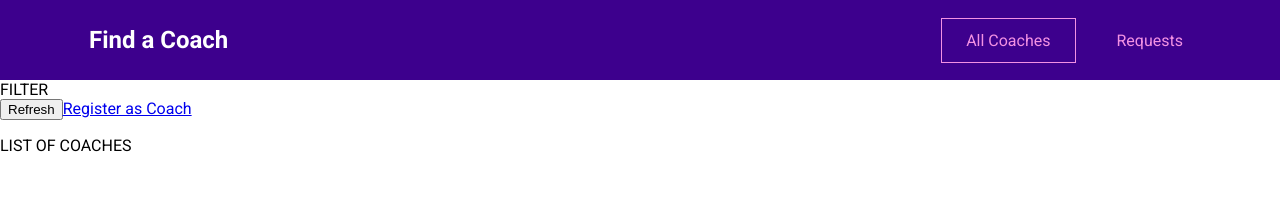
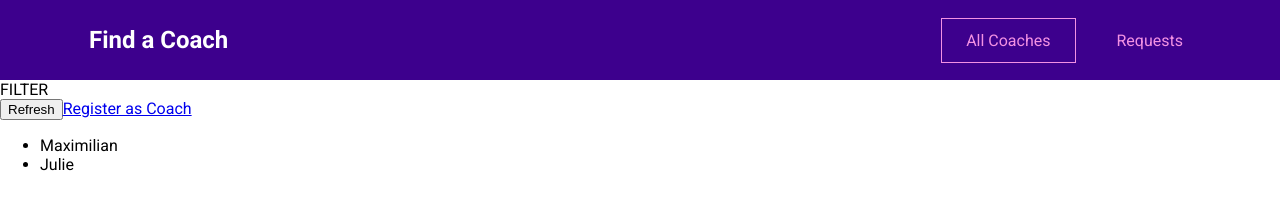
Before and after one commit to FulgurVividus/find-a-coach, a Vue app: page /coaches in a window 1280 px wide. Shown: the top 224 px of the page. Built offline with nearby package versions, Linux system fonts and the light colour scheme.

Commit message:
feat: added vuex and coach data

```diff
--- a/src/main.js
+++ b/src/main.js
@@ -2,9 +2,11 @@
 
 import App from "./App.vue";
 import router from "./router";
+import store from "./store/index";
 
 const app = createApp(App);
 
 app.use(router);
+app.use(store);
 
 app.mount("#app");
--- a/src/pages/coaches/CoachesList.vue
+++ b/src/pages/coaches/CoachesList.vue
@@ -7,7 +7,25 @@
       <router-link to="/register">Register as Coach</router-link>
     </div>
 
-    <ul></ul>
-    LIST OF COACHES
+    <ul v-if="hasCoaches">
+      <li v-for="coach in filteredCoaches" :key="coach.id">
+        {{ coach.firstName }}
+      </li>
+    </ul>
+    <h3 v-else>No coaches found.</h3>
   </section>
 </template>
+
+<script>
+export default {
+  //
+  computed: {
+    filteredCoaches() {
+      return this.$store.getters["coaches/coaches"];
+    },
+    hasCoaches() {
+      return this.$store.getters["coaches/hasCoaches"];
+    },
+  },
+};
+</script>
--- /dev/null
+++ b/src/store/index.js
@@ -0,0 +1,11 @@
+import { createStore } from "vuex";
+
+import coachesModule from "./modules/coaches/index";
+
+const store = createStore({
+  modules: {
+    coaches: coachesModule,
+  },
+});
+
+export default store;
--- /dev/null
+++ b/src/store/modules/coaches/actions.js
@@ -0,0 +1 @@
+export default {};
--- /dev/null
+++ b/src/store/modules/coaches/getters.js
@@ -0,0 +1,9 @@
+export default {
+  coaches(state) {
+    return state.coaches;
+  },
+  //
+  hasCoaches(state) {
+    return state.coaches && state.coaches.length > 0;
+  },
+};
--- /dev/null
+++ b/src/store/modules/coaches/index.js
@@ -0,0 +1,38 @@
+import mutations from "./mutations";
+import actions from "./actions";
+import getters from "./getters";
+
+export default {
+  namespaced: true,
+  //
+  state() {
+    return {
+      coaches: [
+        {
+          id: "c1",
+          firstName: "Maximilian",
+          lastName: "Schwarzmüller",
+          areas: ["frontend", "backend", "career"],
+          description:
+            "I'm Maximilian and I've worked as a freelance web developer for years. Let me help you become a developer as well!",
+          hourlyRate: 30,
+        },
+        {
+          id: "c2",
+          firstName: "Julie",
+          lastName: "Jones",
+          areas: ["frontend", "career"],
+          description:
+            "I am Julie and as a senior developer in a big tech company, I can help you get your first job or progress in your current role.",
+          hourlyRate: 30,
+        },
+      ],
+    };
+  },
+  //
+  mutations: mutations,
+  //
+  actions: actions,
+  //
+  getters: getters,
+};
--- /dev/null
+++ b/src/store/modules/coaches/mutations.js
@@ -0,0 +1 @@
+export default {};
```
